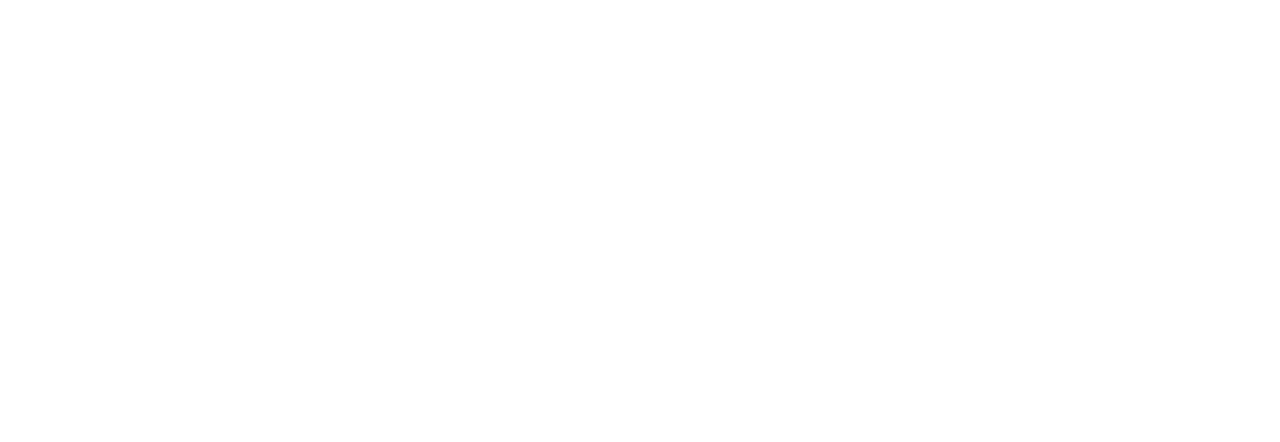
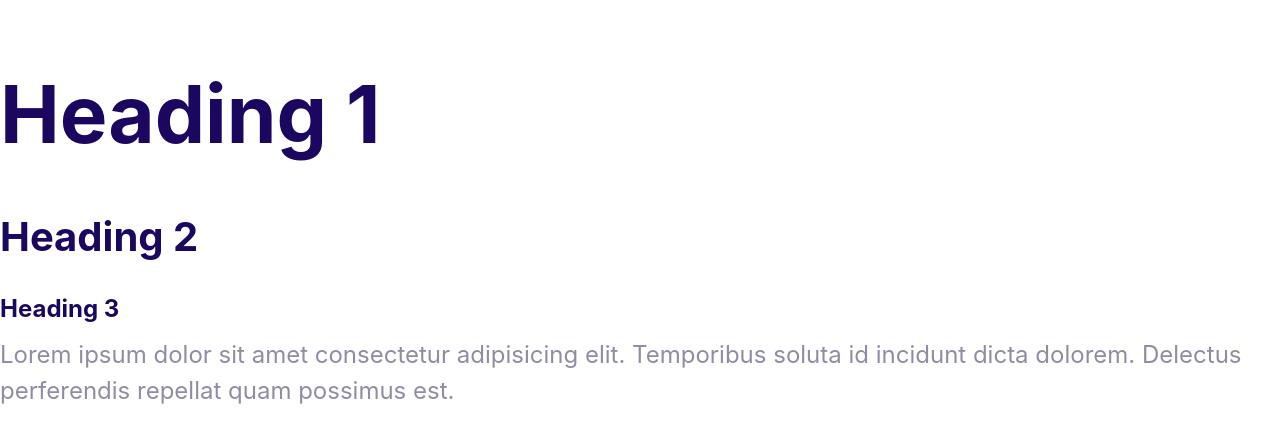
Before and after one commit to soft023/imagineryisp, a plain HTML site: page index.html in a window 1280 px wide. Drawn offline with Linux system fonts and the light colour scheme.

Commit message:
Font styles and size defined

```diff
--- a/css/styles.css
+++ b/css/styles.css
@@ -1,5 +1,10 @@
 /* All variables to be declared in the root (--varuable name)*/
 /* The color palet is the first i.e  declare all the colors in the project ...*/
+/* using 62.5% make 10px equal 1rem */
+html {
+  font-size: 62.5%;
+}
+
 :root {
   --color-primary: #2584ff;
   --color-secondary: #00d9ff;
@@ -7,3 +12,41 @@
   --color-heading: #1b0760;
   --color-body: #918ca4;
 }
+body {
+  font-family: Inter, Arial, Helvetica, sans-serif;
+  color: var(--color-body);
+  font-size: 2.4rem;
+  line-height: 1.5;
+}
+h1,
+h2,
+h3 {
+  color: var(--color-heading);
+  margin-bottom: 1rem;
+}
+h1 {
+  font-size: 7rem;
+}
+h2 {
+  font-size: 4rem;
+}
+h3 {
+  font-size: 3rem;
+}
+p {
+  margin-top: 0;
+}
+
+/* For Large screen */
+
+@media screen and (min-width: 1024px) {
+  h1 {
+    font-size: 8rem;
+  }
+  h2 {
+    font-size: 4rem;
+  }
+  h3 {
+    font-size: 2.4rem;
+  }
+}
--- a/index.html
+++ b/index.html
@@ -5,13 +5,22 @@
     <meta charset="UTF-8">
     <meta http-equiv="X-UA-Compatible" content="IE=edge">
     <meta name="viewport" content="width=device-width, initial-scale=1.0">
+    <link rel="preconnect" href="https://fonts.googleapis.com">
+    <link rel="preconnect" href="https://fonts.gstatic.com" crossorigin>
+    <link
+        href="https://fonts.googleapis.com/css2?family=Cormorant+Garamond:ital,wght@1,300&family=Inter+Tight:wght@400;700&family=Nunito+Sans:wght@700&family=Roboto&display=swap"
+        rel="stylesheet">
     <link rel="stylesheet" href="css/normal.css">
     <link rel="stylesheet" href="css/styles.css">
     <title>Imaginery ISP</title>
 </head>
 
 <body>
-
+    <h1>Heading 1</h1>
+    <h2>Heading 2</h2>
+    <h3>Heading 3</h3>
+    Lorem ipsum dolor sit amet consectetur adipisicing elit. Temporibus soluta id incidunt dicta dolorem. Delectus
+    perferendis repellat quam possimus est.
 </body>
 
 </html>
```
